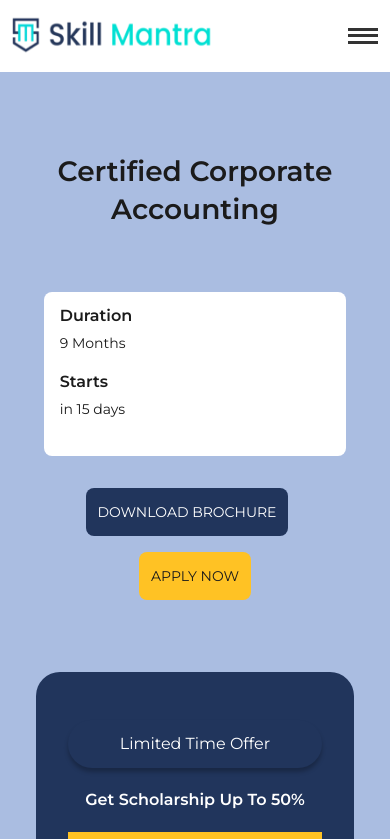
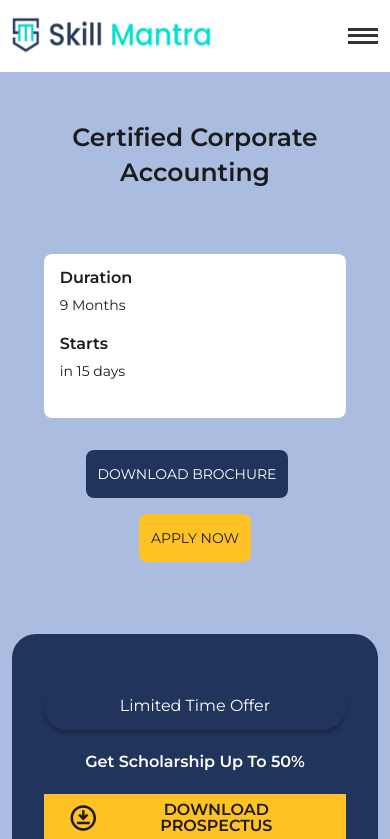
Before and after one commit to Shiv1516/assignment-02, a Next.js app: page / in a window 390 px wide. Shown: the top 839 px of the page. Built offline with nearby package versions, Linux system fonts and the light colour scheme; a web font is replaced by a local one.

Commit message:
file modify

```diff
--- a/src/styles/globals.css
+++ b/src/styles/globals.css
@@ -1305,6 +1305,11 @@ table {
     flex: 0 0 33%;
     max-width: 33%;
   }
+  .gauge-container {
+    flex: 0 0 25%;
+    max-width: 25%;
+    margin-bottom: 24px;
+  }
 }
 @media only screen and (max-width: 541px) {
   .fs18,
@@ -1321,8 +1326,8 @@ table {
   .certificate-heading,
   .counseling-heading,
   .enroll-heading {
-    font-size: 28px;
-    line-height: 38px;
+    font-size: 25px;
+    line-height: 35px;
   }
   .hero-download-btn,
   .hero-apply-btn,
@@ -1359,4 +1364,26 @@ table {
   .jobboard-item {
     line-height: 20px;
   }
+  .finance-subtext {
+    padding: 0px;
+  }
+  .hero-right-card {
+    margin: 0px;
+  }
+  .gauge-container {
+    flex: 0 0 100%;
+    max-width: 100%;
+    margin-bottom: 24px;
+  }
+  .hero-section,
+  .counseling-section,
+  .container,
+  .testimonials-section,
+  .companies-section,
+  .targets-section,
+  .tool-section,
+  .hrprograms-section,
+  .enroll-section {
+    padding: 16px 0 16px 0;
+  }
 }
```
